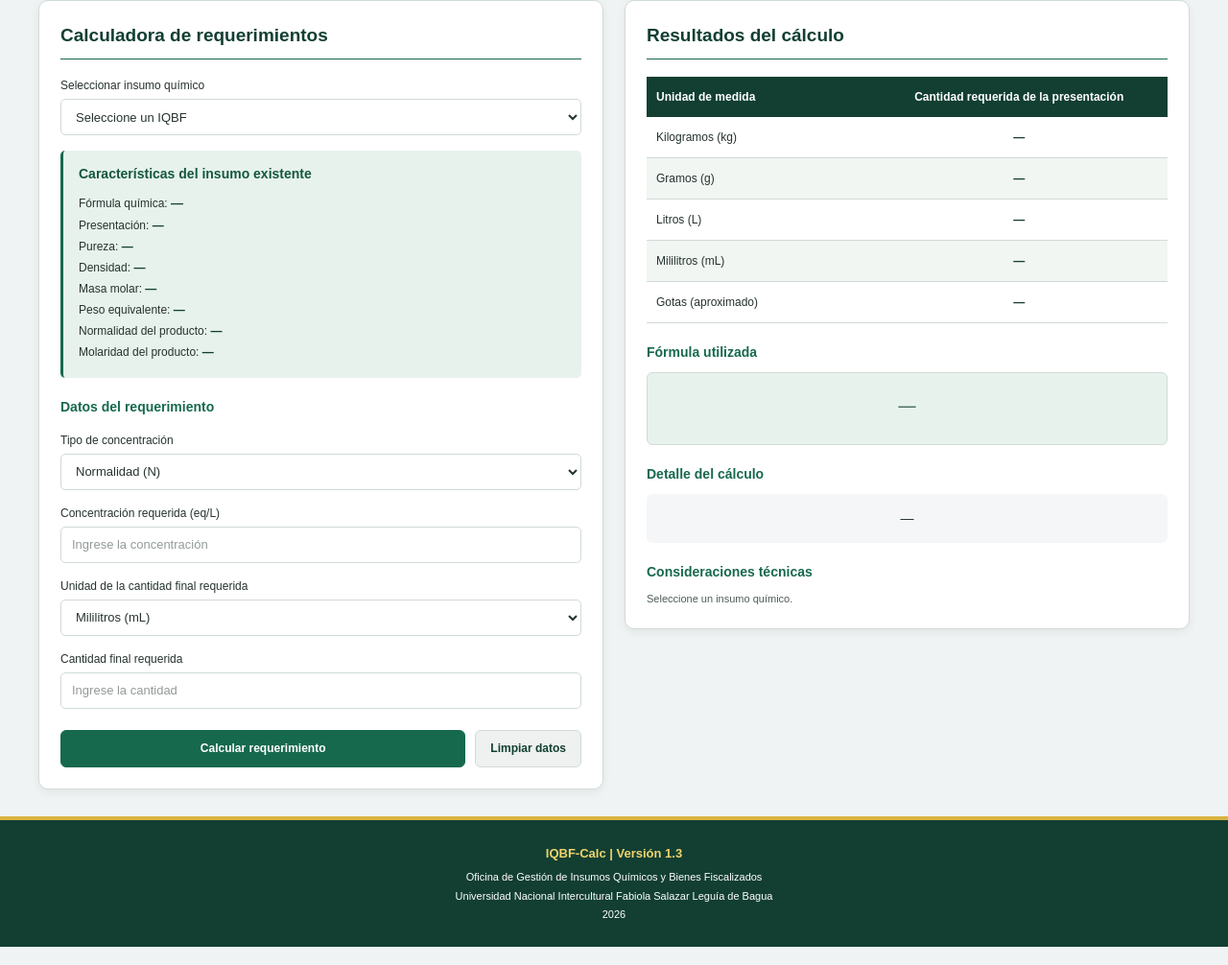
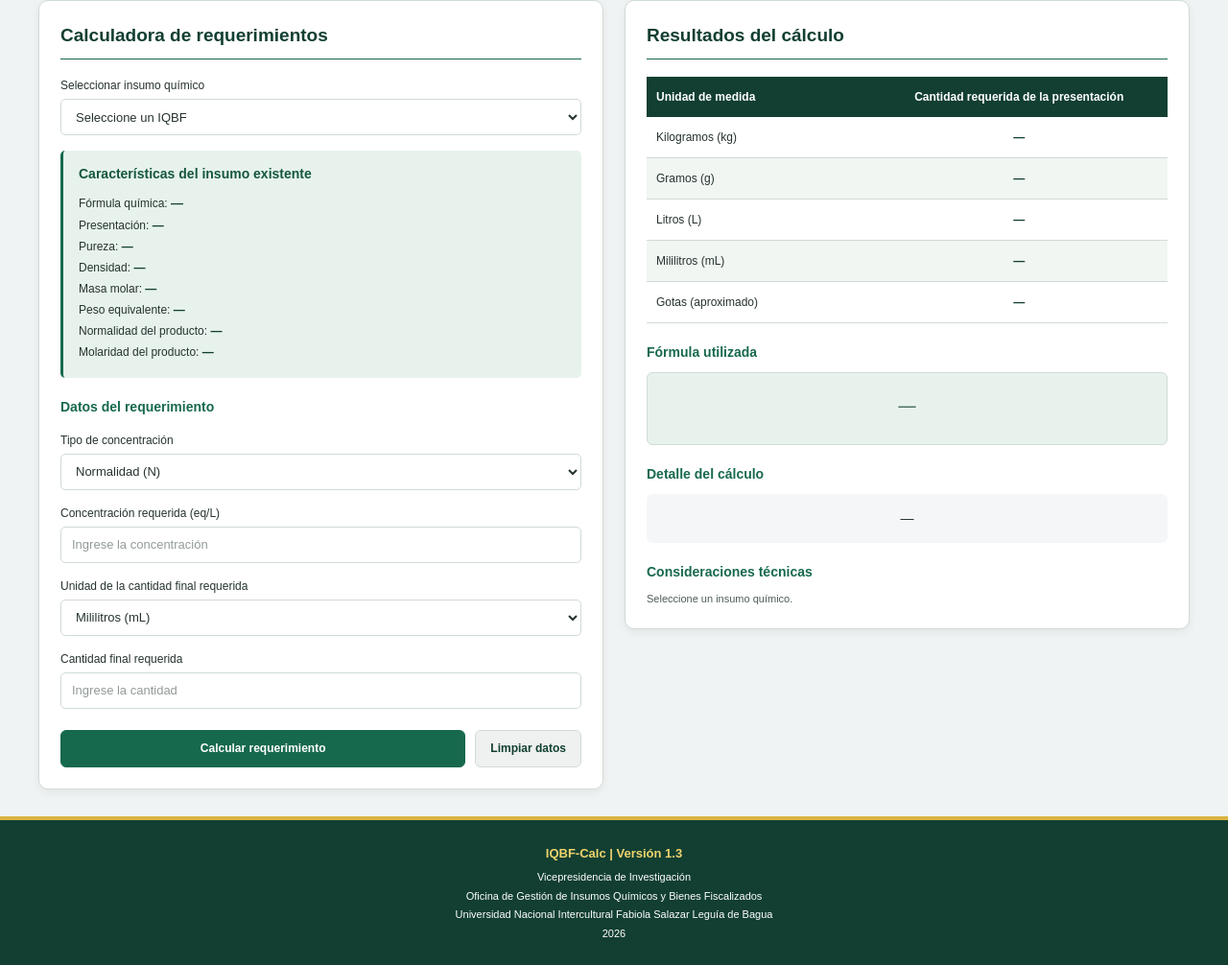
Before and after one commit to jorgefernandezjibaja-crypto/IQBF-Calc, a plain HTML site: page index.html in a window 1280 px wide. Shown: the part 249-1255 px from the top of the page at 96% size. Drawn offline with Linux system fonts and the light colour scheme.

Commit message:
Update index.html

```diff
--- a/index.html
+++ b/index.html
@@ -37,8 +37,8 @@
 <div class="titulo-encabezado">
     <h1>IQBF-Calc</h1>
     <h2>Calculadora de requerimiento de insumos químicos y bienes fiscalizados</h2>
-    <p>Vicepresidencia de Investigación</p>
-    <p>Oficina de Gestión de Insumos Químicos y Bienes Fiscalizados</p>
+    <p class="texto-vpi">Vicepresidencia de Investigación</p>
+    <p class="texto-ogiqbf">Oficina de Gestión de Insumos Químicos y Bienes Fiscalizados</p>
     <p>UNIFSLB</p>
 </div>
 
@@ -417,7 +417,8 @@
 
 <footer>
     <p>IQBF-Calc | Versión 1.3</p>
-    <p>Oficina de Gestión de Insumos Químicos y Bienes Fiscalizados</p>
+    <p class="texto-vpi">Vicepresidencia de Investigación</p>
+    <p class="texto-ogiqbf">Oficina de Gestión de Insumos Químicos y Bienes Fiscalizados</p>
     <p>Universidad Nacional Intercultural Fabiola Salazar Leguía de Bagua</p>
     <p>2026</p>
 </footer>
```
